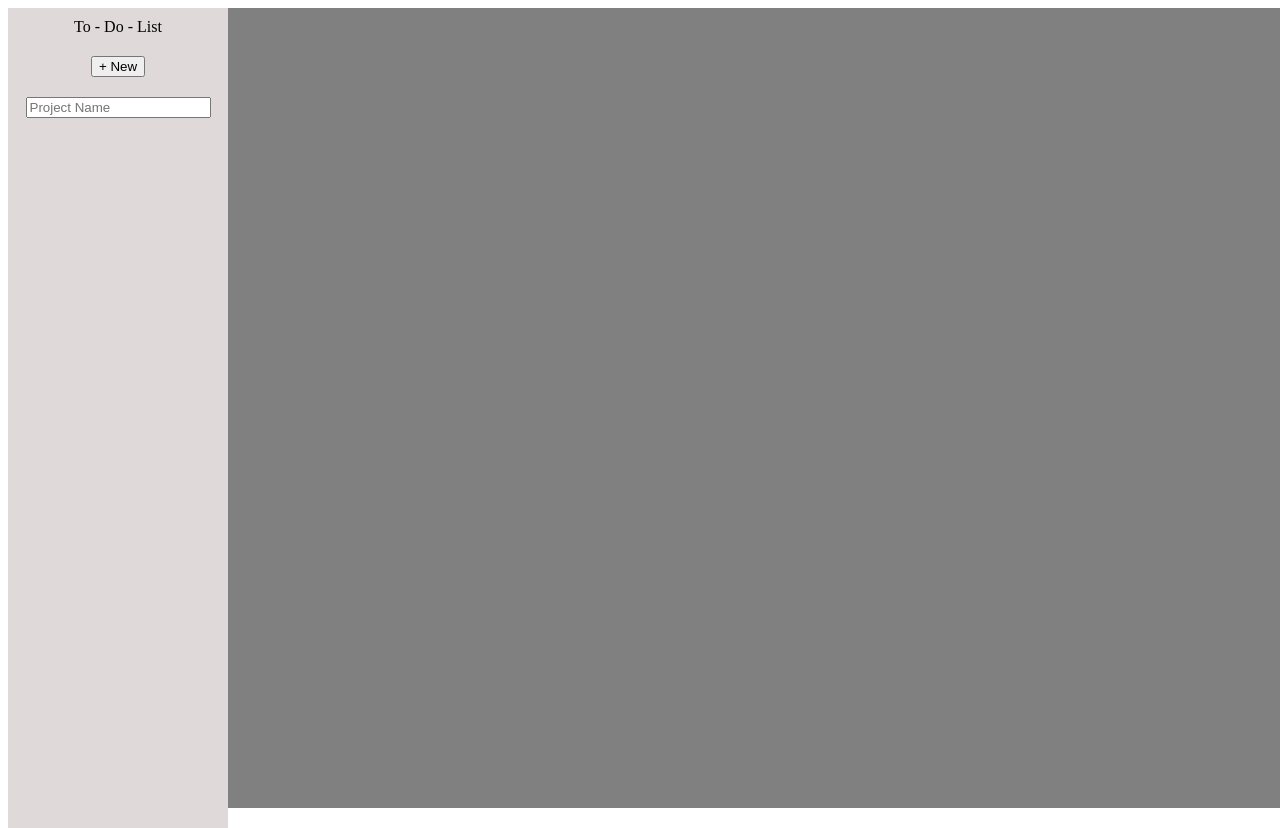
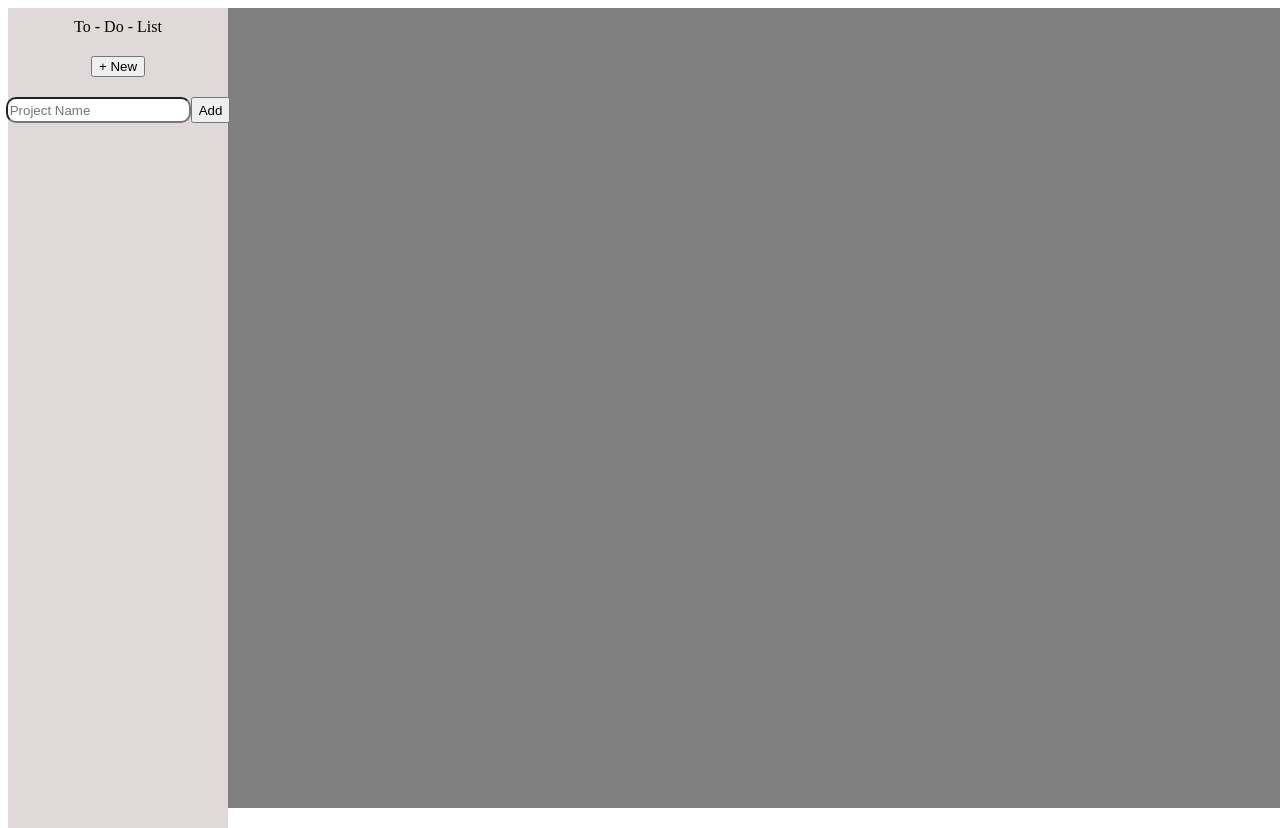
Before and after one commit to btylerw/odin-to-do-list, a website built with webpack: page dist/index.html in a window 1280 px wide. Both pictures are taken after a click on the button "+ New". Built offline with nearby package versions, Linux system fonts and the light colour scheme.

Commit message:
Projects can now be created and added

```diff
--- a/src/index.js
+++ b/src/index.js
@@ -1,10 +1,13 @@
 import _ from 'lodash';
 import './style.css';
 import loadUI from './ui';
+import addTask from './task';
 
 document.body.appendChild(loadUI());
 const newBtn = document.getElementById('new-btn');
 newBtn.addEventListener('click', loadProjectForm);
+const submitBtn = document.getElementById('submit-btn');
+submitBtn.addEventListener('click', addTask);
 
 function loadProjectForm() {
     const proj = document.getElementById('project-form');
@@ -14,3 +17,5 @@ function loadProjectForm() {
         proj.style.display = 'flex';
     }
 }
+
+export default loadProjectForm;
--- a/src/style.css
+++ b/src/style.css
@@ -2,6 +2,7 @@
     height: 100vh;
     width: 100vw;
     background-color: grey;
+    display: flex;
 }
 
 .sidebar {
@@ -18,3 +19,17 @@
 .project-form {
     display: none;
 }
+
+.input-form {
+    border-radius: 10px;
+    height: 20px;
+}
+
+.task-window {
+    display: grid;
+    align-items: center;
+    justify-content: center;
+    grid-template-columns: repeat(4, 2fr);
+    grid-template-rows: auto;
+    width: 100vw;
+}
--- /dev/null
+++ b/src/task.js
@@ -0,0 +1,17 @@
+import { add } from "lodash";
+import loadProjectForm from ".";
+
+function addTask() {
+    const task = document.createElement('div');
+    task.classList.add('task');
+    const name = document.getElementById('input-form');
+    task.innerHTML = name.value;
+    const task_window = document.getElementById('task-window');
+    task_window.appendChild(task);
+    name.value = '';
+
+    loadProjectForm();
+
+}
+
+export default addTask;
--- a/src/ui.js
+++ b/src/ui.js
@@ -16,12 +16,23 @@ function loadUI() {
     project_form.classList.add('project-form');
     project_form.setAttribute('id', 'project-form');
     const name = document.createElement('input');
+    name.setAttribute('id', 'input-form');
+    name.classList.add('input-form');
     name.placeholder = 'Project Name';
+    const submit_btn = document.createElement('button');
+    submit_btn.setAttribute('id', 'submit-btn');
+    submit_btn.innerHTML = 'Add';
     project_form.appendChild(name);
+    project_form.appendChild(submit_btn);
+
+    const task_window = document.createElement('div');
+    task_window.setAttribute('id', 'task-window');
+    task_window.classList.add('task-window');
 
     sidebar.append(new_project);
     sidebar.append(project_form);
     container.appendChild(sidebar);
+    container.appendChild(task_window);
     return container;
 }
 
```
Also changed, not shown: dist/main.js.
